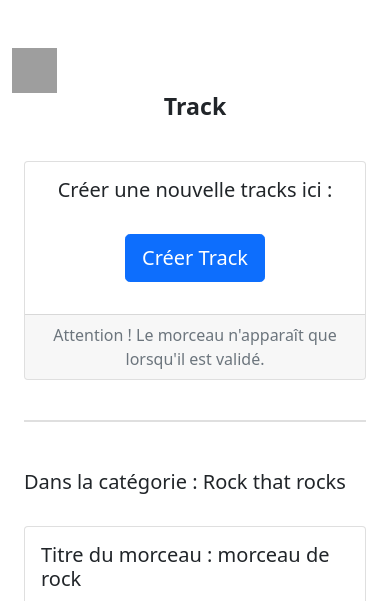
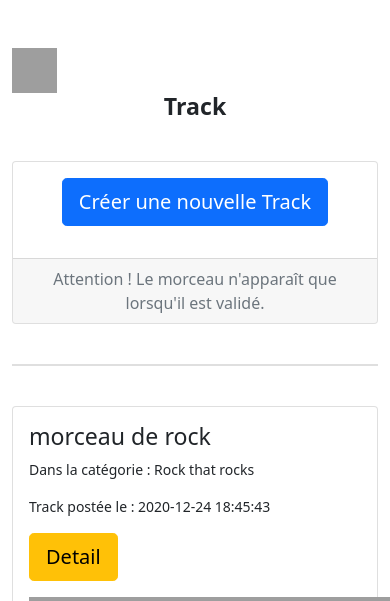
Before and after one commit to jejeOtt/anedocte_music, a CodeIgniter app: page /projetPHP/tracks in a window 390 px wide; the page is wider, and only the part inside the window is pictured. Shown: the part 56-657 px from the top of that part. Run offline with CodeIgniter, Linux system fonts and the light colour scheme; a user stored in the database is signed in; data comes from the database, SQL or seed files in the repository; grey boxes are pictures that could not be loaded.

Commit message:
maj du css, c'est tout beau

```diff
--- a/application/config/config.php
+++ b/application/config/config.php
@@ -23,7 +23,7 @@ defined('BASEPATH') OR exit('No direct script access allowed');
 | a PHP script and you can easily do that on your own.
 |
 */
-$config['base_url'] = 'http://localhost/projetPHP/';
+$config['base_url'] = 'http://localhost/projetPHP/index.php';
 
 /*
 |--------------------------------------------------------------------------
--- a/application/config/database.php
+++ b/application/config/database.php
@@ -77,7 +77,7 @@ $db['default'] = array(
 	'dsn'	=> '',
 	'hostname' => 'localhost',
 	'username' => 'root',
-	'password' => '',
+	'password' => 'password',
 	'database' => 'music_anedoctes',
 	'dbdriver' => 'mysqli',
 	'dbprefix' => '',
--- a/application/views/genres/edit.php
+++ b/application/views/genres/edit.php
@@ -1,5 +1,5 @@
 <br><a href="javascript:history.go(-1)"><img src="https://www.pngarts.com/files/2/Back-PNG-Download-Image.png" width="45" height="45" alt="retour"></a>
-<h5 style="text-align:center" class="h3 mb-3 fw-bold"><?= $title ?></h5>
+<h5 style="text-align:center" class="h3 mb-3 fw-bold">Édition de : <?php echo $genre['genreName']; ?></h5>
 
 <?php echo validation_errors(); ?>
 
--- a/application/views/templates/footer.php
+++ b/application/views/templates/footer.php
@@ -1,21 +1,13 @@
+            </div>
         </div>
-            </div>
-            <script src="https://cdn.jsdelivr.net/npm/bootstrap@5.0.0-beta1/dist/js/bootstrap.bundle.min.js"
-            integrity="sha384-ygbV9kiqUc6oa4msXn9868pTtWMgiQaeYH7/t7LECLbyPA2x65Kgf80OJFdroafW" crossorigin="anonymous"></script>
 
-            <div class="footer">
-                <br><p>Copyright © 2021 MusicAnecdoctes Group All rights reserved.</p>
-            </div>
+        <div class="footer">
+            <span>Copyright © 2021 MusicAnecdoctes Group All rights reserved.</span>
+        </div>
 
-            <style>
-                .footer {
-                    position: absolute;
-                    left: 0px;
-                    width: 100%;
-                    background-color: #F45D1E;
-                    color: white;
-                    text-align: center;
-                    }
-            </style>
+        <script src="https://cdn.jsdelivr.net/npm/bootstrap@5.0.0-beta1/dist/js/bootstrap.bundle.min.js"
+        integrity="sha384-ygbV9kiqUc6oa4msXn9868pTtWMgiQaeYH7/t7LECLbyPA2x65Kgf80OJFdroafW" crossorigin="anonymous"></script>
+
+
     </body>
 </html>
--- a/application/views/templates/header.php
+++ b/application/views/templates/header.php
@@ -3,12 +3,13 @@
 <head>
     <title>Music anedoctes</title>
     <link rel="stylesheet" href="https://bootswatch.com/4/flatly/bootstrap.min.css">
-    <link rel="stylesheet" href="<?php echo base_url(); ?>assets/css/style.css">
+    <!-- <link rel="stylesheet" href="<?php echo base_url(); ?>assets/css/style.css"> -->
+    <link rel="stylesheet" href="http://localhost/projetPHP/assets/css/style.css">
     <link href="https://cdn.jsdelivr.net/npm/bootstrap@5.0.0-beta1/dist/css/bootstrap.min.css" rel="stylesheet"
     integrity="sha384-giJF6kkoqNQ00vy+HMDP7azOuL0xtbfIcaT9wjKHr8RbDVddVHyTfAAsrekwKmP1" crossorigin="anonymous">
 </head>
 
-<body>
+<body class="body-color">
   <nav class="navbar navbar-expand-lg navbar-light bg-light">
     <a class="navbar-brand" href="<?php echo base_url(); ?>">MusicAnecdoctes</a>
     <button class="navbar-toggler" type="button" data-toggle="collapse" data-target="#0d6efd" aria-controls="navbarColor02" aria-expanded="false" aria-label="Toggle navigation">
@@ -103,5 +104,6 @@
   <?php endif;?>
 
 
-    <div class="container">
+  <div class="container page-container">
+    <div class="content-wrap">
         <br>
--- a/application/views/tracks/index.php
+++ b/application/views/tracks/index.php
@@ -1,15 +1,12 @@
 <br><a href="javascript:history.go(-1)"><img src="https://www.pngarts.com/files/2/Back-PNG-Download-Image.png" width="45" height="45" border="0" alt="retour"></a>
 <h5 style="text-align:center" class="h3 mb-3 fw-bold">Track</h5>
 <br>
-<body>
-    <section class="contact">
-        <div class="container">
-            <div style="text-align:left">
+
+<div>
         <?php if ($this->session->userdata('logged_in')) : ?>
             <div class="card text-center">
                 <div class="card-body">
-                            <h5 class="card-title">Créer une nouvelle tracks ici : </h5><br>
-                            <p style="text-align:center"><a class="btn btn-lg btn-primary" href="<?php echo site_url('/tracks/create'); ?>">Créer Track</a></p>
+                    <p style="text-align:center"><a class="btn btn-lg btn-primary" href="<?php echo site_url('/tracks/create'); ?>">Créer une nouvelle Track</a></p>
                 </div>
                 <div class="card-footer text-muted">
                     Attention ! Le morceau n'apparaît que lorsqu'il est validé.
@@ -29,26 +26,19 @@
         </tr>
     <?php endif; ?>
     <?php foreach ($tracks as $track) : ?>
-                <h5><?php if ($track['isValidated'] == 1) : ?> Dans la catégorie : <?php echo $track['genreName']; ?></h5><br>
-
-                <div class="row">
-                    <div class="col-sm-6">
+        <?php if ($track['isValidated'] == 1) : ?>
             <div class="card">
                 <div class="card-body">
-                                <h5 class="card-title"> Titre du morceau : <?php echo $track['nameTrack']; ?></h5><br>
-                                <p class="card-text">Track postée le : <?php echo $track['createdAt']; ?>
-                                <br>
+                    <div class="row">
+                        <div class="col">
+                            <h3 class="card-title"><?php echo $track['nameTrack']; ?></h3>
+                            <small><p>Dans la catégorie : <?php echo $track['genreName']; ?></p></small>
+                            <small class="card-text mb-5"><p>Track postée le : <?php echo $track['createdAt']; ?></p></small>
                             <p style="text-align:left"><a class="btn btn-lg btn-warning" href="<?php echo site_url('/tracks/' . $track['slug']); ?>">Detail</a></p>
-                                <br>
                         </div>
-                        </div>
-                    </div>
-                    <div class="col-sm-6">
-                        <div class="card">
-                            <div class="card-body">
-                                <h5 class="card-title">Video</h5>
-                                <p class="card-text">Vous pouvez écoutez ce morceau ici : </p>
-                                <iframe width="500" height="175" src="https://www.youtube.com/embed/<?php echo (substr($track["url"], 17)); ?>?autoplay=1&autohide=1&controls=1&showinfo=0&modestbranding=1&rel=0"></iframe>
+
+                        <div class="col">
+                            <iframe width="500" height="250" src="https://www.youtube.com/embed/<?php echo (substr($track["url"], 17)); ?>?autoplay=1&autohide=1&controls=1&showinfo=0&modestbranding=1&rel=0"></iframe>
                         </div>
                     </div>
                 </div>
@@ -57,4 +47,4 @@
         <hr style="height:2px;border-width:0;color:gray;background-color:gray"><br>
         <?php endif; ?>
     <?php endforeach; ?>
-</body>
+</div>
--- a/application/views/users/index.php
+++ b/application/views/users/index.php
@@ -2,7 +2,7 @@
 <h5 style="text-align:center" class="h3 mb-3 fw-bold">Mon Espace</h5>
 <br>
 <div style="text-align:center" class="d-grid gap-3 col-6 mx-auto">
-    <p><a class="btn btn-lg btn-secondary" href="<?php echo site_url('/users/update_profil'); ?>">Modifier profil</a></p>
-    <p><a class="btn btn-lg btn-info" href="<?php echo site_url('/users/created_genres'); ?>">Voir mes genres</a></p>
-    <p><a class="btn btn-lg btn-secondary" href="<?php echo site_url('/users/created_tracks'); ?>">Voir mes tracks</a></p>
+    <p><a class="btn btn-lg btn-primary" href="<?php echo site_url('/users/update_profil'); ?>">Modifier profil</a></p>
+    <p><a class="btn btn-lg btn-primary" href="<?php echo site_url('/users/created_genres'); ?>">Voir mes genres</a></p>
+    <p><a class="btn btn-lg btn-primary" href="<?php echo site_url('/users/created_tracks'); ?>">Voir mes tracks</a></p>
 </div>
--- a/assets/css/style.css
+++ b/assets/css/style.css
@@ -19,10 +19,39 @@
     height: 100%;
 }
 
-.footer {
+/* .footer {
     width: 100%;
     display: inline-block;
     margin: 2em 0;
     height: 70px;
     background-color: #999;
+} */
+
+.page-container {
+    position: relative;
+    min-height: 100vh;
 }
+
+.content-wrap {
+    padding-bottom: 2.5rem;
+}
+
+.footer {
+    position: absolute;
+    left: 0px;
+    width: 100%;
+    background-color: #F45D1E;
+    color: white;
+    text-align: center;
+    height: 2.5rem;
+    padding-top: 10px;
+}
+
+.story {
+    font-size: 1.5rem;
+    font-style: italic;
+}
+
+/* .body-color {
+    background: #270075;
+} */
```
Also changed, not shown: application/views/back_office/genres.php (+8 -5 lines), application/views/back_office/tracks.php (+12 -20 lines), application/views/genres/index.php (+9 -11 lines), application/views/genres/view.php (+27 -16 lines), application/views/search/search_genre_result.php (+10 -13 lines), application/views/search/search_track_result.php (+12 -21 lines), application/views/users/created_genres.php (+10 -11 lines), application/views/users/created_tracks.php (+13 -23 lines), application/views/users/login.php (+3 -6 lines). Lines whose indentation alone changed are shown as unchanged.
